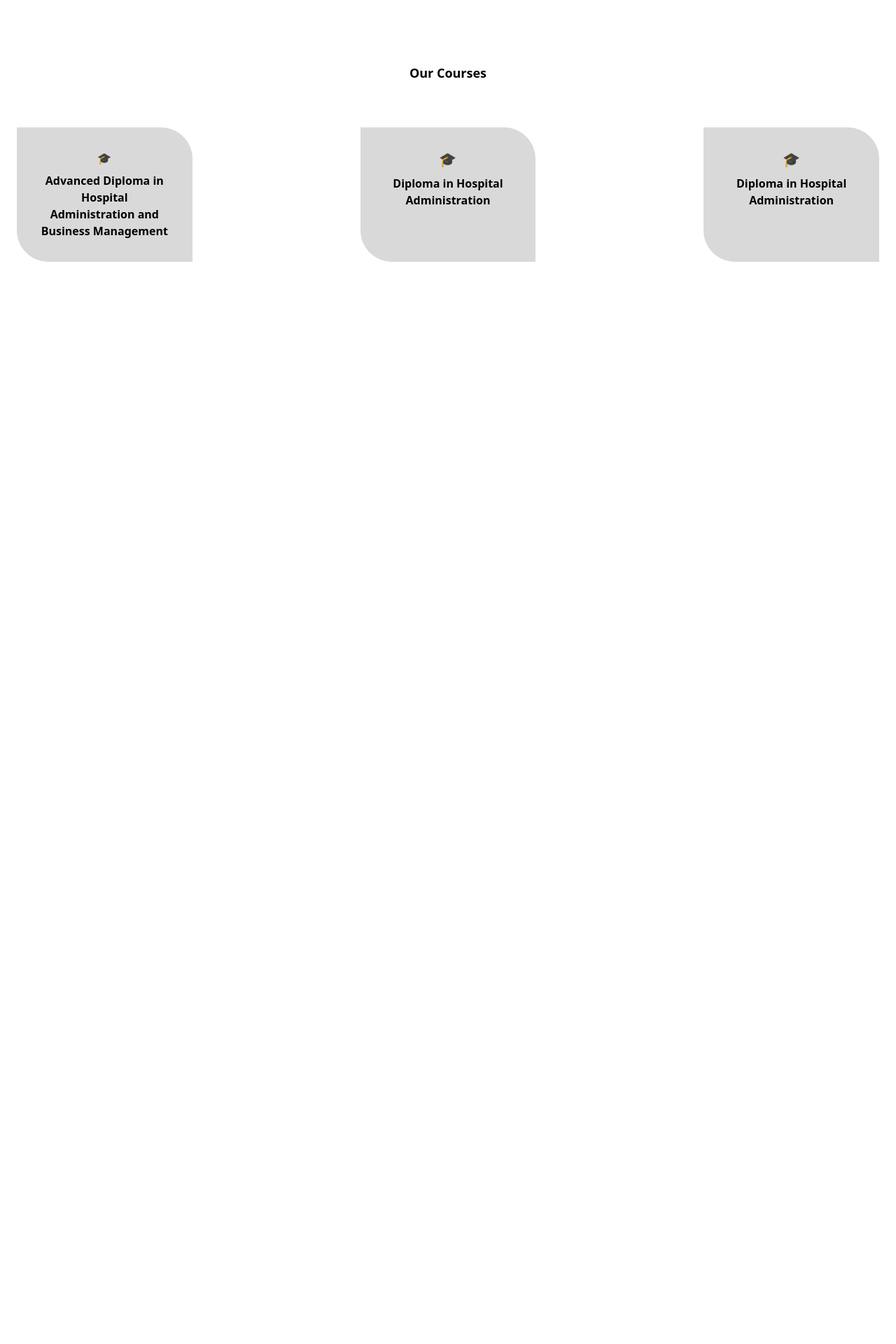
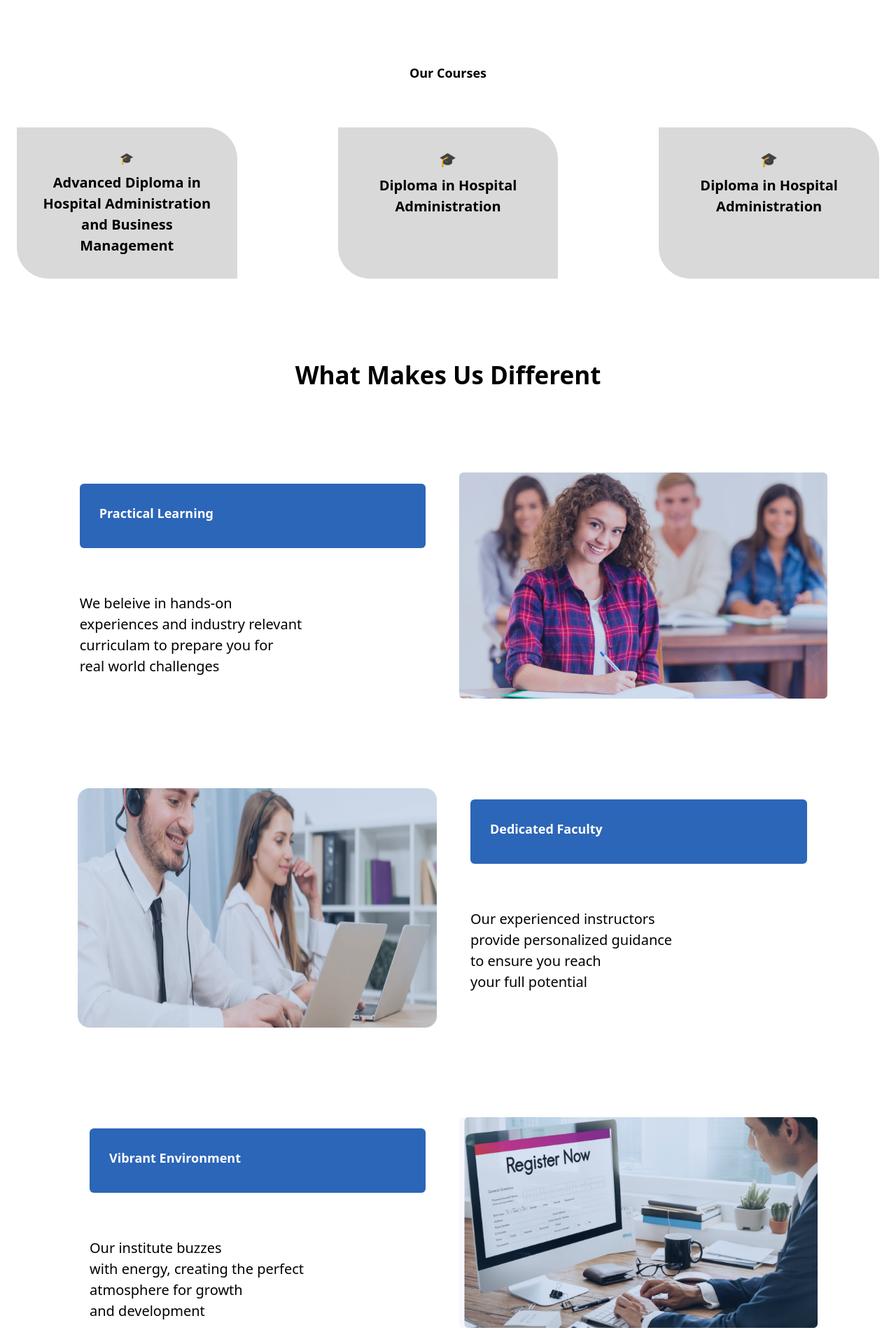
Before and after one commit to Nusrath-Jasmin/ils, an Angular app: page / in a window 1280 px wide. Shown: the part 1292-3212 px from the top of the page at 70% size. Before the commit the page ends 1906 px from the top, so only its background shows below. Built offline with nearby package versions, Linux system fonts and the light colour scheme.

Commit message:
home page completed

```diff
--- a/src/app/components/home/home.component.html
+++ b/src/app/components/home/home.component.html
@@ -21,9 +21,9 @@
 
       <div class="flex justify-center items-center">
         <div class="p-6 md:p-12 sm:p-8 rounded-lg mt-8 md:mt-20 text-center">
-            <h2 class="text-lg font-bold mb-4">About Us</h2>
+            <h2 class="text-lg font-bold text-[35px] mb-4">About Us</h2>
             <div class="bg-blue-200 md:p-32 sm:p-6  text-center">
-                <p class="text-center text-[15px] md:text-[20px]  p-10 md:text-center sm:text-sm">Whether you're a recent graduate or a seasoned professional, ILS Academy is here to <br>
+                <p class="text-center text-[15px] md:text-[20px]  p-10 md:text-center sm:text-sm font-inter">Whether you're a recent graduate or a seasoned professional, ILS Academy is here to <br>
                     support your journey. Join us and unlock endless possibilities! <br><br><br>
                     Located near the bustling medical college, ILS Academy is more than just a training <br>
                     center. We're a community dedicated to fostering talent and empowering individuals like <br>
@@ -33,31 +33,122 @@
         </div>
     </div>
 
-   <div class="bg-white mt-8 p-6 pb-60 rounded-lg text-center">
-    <h3 class="text-lg font-bold mb-16">Our Courses</h3>
+   <div class="bg-white mt-8 p-6 pb-28 rounded-lg text-center">
+    <h3 class="text-lg font-bold mb-16 text-[35px]">Our Courses</h3>
 
     <div class="flex justify-center">
-        <div class="grid grid-cols-1 md:grid-cols-3 md:gap-60 gap-8">
+        <div class="grid grid-cols-1 md:grid-cols-3 md:gap-36 gap-8">
 
             <div class="bg-[#D9D9D9] p-4 rounded-tr-[45px] rounded-bl-[45px] md:p-8">
                 <h4 class="mb-2">🎓</h4>
-                <p class="font-semibold">Advanced Diploma in Hospital Administration and Business Management </p>
+                <p class="font-bold text-[20px]">Advanced Diploma in Hospital Administration and Business Management </p>
             </div>
 
 
             <div class="bg-[#D9D9D9] p-4 rounded-tr-[45px] rounded-bl-[45px] md:p-8">
                 <h4 class="text-xl mb-2">🎓</h4>
-                <p class="font-semibold">Diploma in Hospital Administration</p>
+                <p class="font-bold text-[20px]">Diploma in Hospital Administration</p>
             </div>
 
 
             <div class="bg-[#D9D9D9] p-4 rounded-tr-[45px] rounded-bl-[45px] md:p-8">
                 <h4 class="text-xl mb-2">🎓</h4>
-                <p class="font-semibold">Diploma in Hospital Administration </p>
+                <p class="font-bold text-[20px] ">Diploma in Hospital Administration </p>
             </div>
         </div>
     </div>
 </div>
 
 
+
+<div class=" h-full  flex justify-center items-center">
+    <!-- Outer white box -->
+    <div class="bg-white  rounded-lg flex flex-col gap-24 items-center">
+        <h1 class="font-bold md:text-[35px]">What Makes Us Different</h1>
+        <!-- First pair of boxes -->
+      <div class="flex flex-wrap">
+        <div class="w-full md:w-1/2 p-4">
+
+          <div class=" p-4 rounded-lg  flex flex-col gap-16">
+
+           <div class="w-full bg-[#2C66B8] p-7 text-white rounded-md">
+            <h2 class="text-lg font-semibold mb-2">Practical Learning</h2>
+           </div>
+
+            <div class="text-[20px]">
+                <p>We beleive in hands-on <br>
+                     experiences and industry relevant <br>
+                      curriculam to prepare you for <br>
+                       real world challenges</p>
+            </div>
+
+          </div>
+
+        </div>
+
+        <div class="w-full md:w-1/2 p-4">
+          <div class="rounded-lg">
+            <img src="../../../assets/Group 1000002850.png" alt="Image" class="w-full h-auto">
+          </div>
+        </div>
+
+      </div>
+
+      <!-- Second pair of boxes -->
+      <div class="flex flex-wrap">
+        <div class="w-full md:w-1/2 p-4">
+          <div class="rounded-lg">
+            <img src="../../../assets/Group 1000002588.png" alt="Image" class="w-full h-auto">
+          </div>
+        </div>
+
+        <div class="w-full md:w-1/2 p-4">
+          <div class="p-4 rounded-lg flex flex-col gap-16">
+            <div class="w-full bg-[#2C66B8] p-7 text-white rounded-md">
+              <h2 class="text-lg font-semibold mb-2">Dedicated Faculty</h2>
+            </div>
+
+            <div class="text-[20px]">
+              <p>Our experienced instructors  <br>
+              provide personalized guidance <br>
+              to ensure you reach <br>
+              your full potential</p>
+            </div>
+          </div>
+        </div>
+      </div>
+
+
+      <!-- Third pair of boxes -->
+      <div class="flex flex-wrap">
+        <div class="w-full md:w-1/2 p-4">
+
+          <div class=" p-4 rounded-lg  flex flex-col gap-16">
+
+           <div class="w-full bg-[#2C66B8] p-7 text-white rounded-md">
+            <h2 class="text-lg font-semibold mb-2">Vibrant Environment </h2>
+           </div>
+
+            <div class="text-[20px]">
+                <p>Our institute buzzes <br>
+                     with energy, creating the perfect <br>
+                      atmosphere for growth <br>
+                       and development</p>
+            </div>
+
+          </div>
+
+        </div>
+
+        <div class="w-full md:w-1/2 p-4">
+          <div class=" rounded-lg">
+            <img src="../../../assets/Rectangle 1083.png" alt="Image" class="w-full h-auto">
+          </div>
+        </div>
+
+      </div>
+
+    </div>
+  </div>
+
 </div>
--- a/tailwind.config.js
+++ b/tailwind.config.js
@@ -4,7 +4,11 @@ module.exports = {
     "./src/**/*.{html,js}"
   ],
   theme: {
-    extend: {},
+    extend: {
+      fontFamily: {
+        inter: ['Inter', 'sans-serif'],
+      },
+    },
   },
   plugins: [],
-}
+};
```
